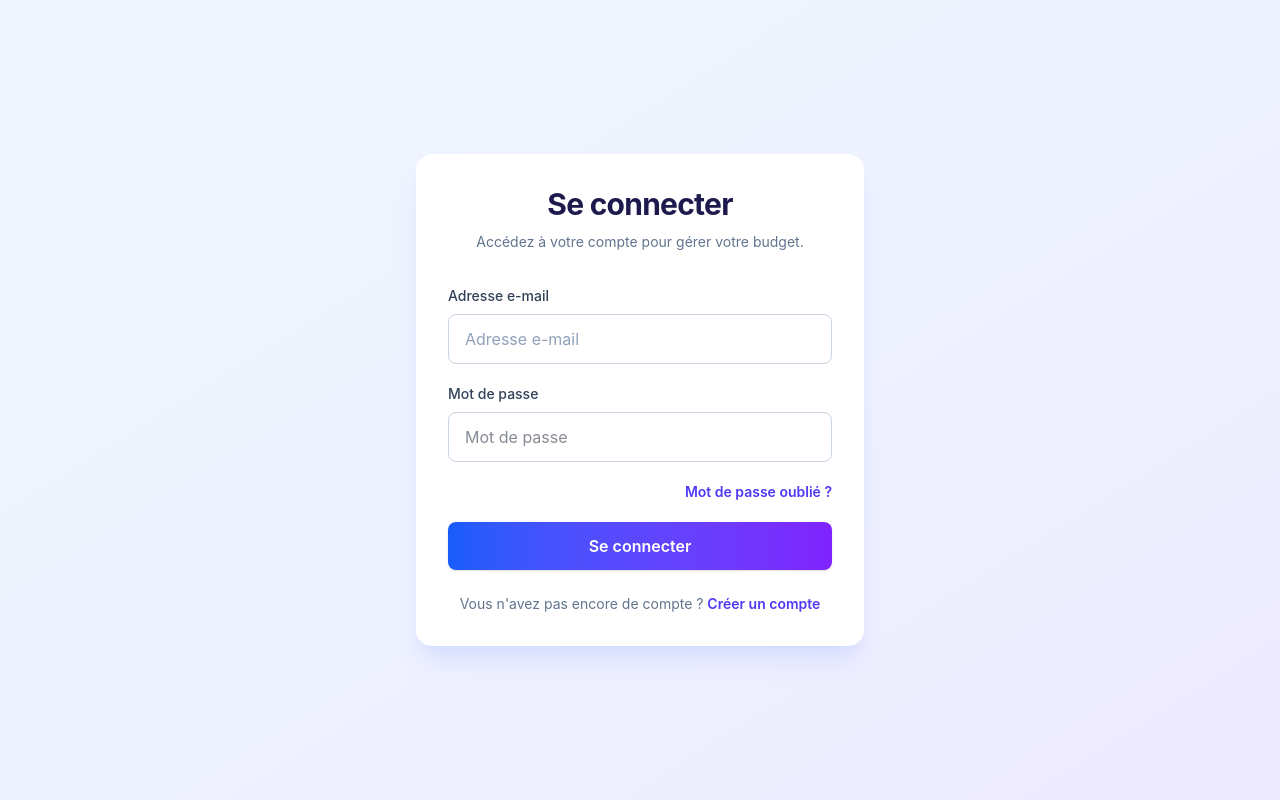
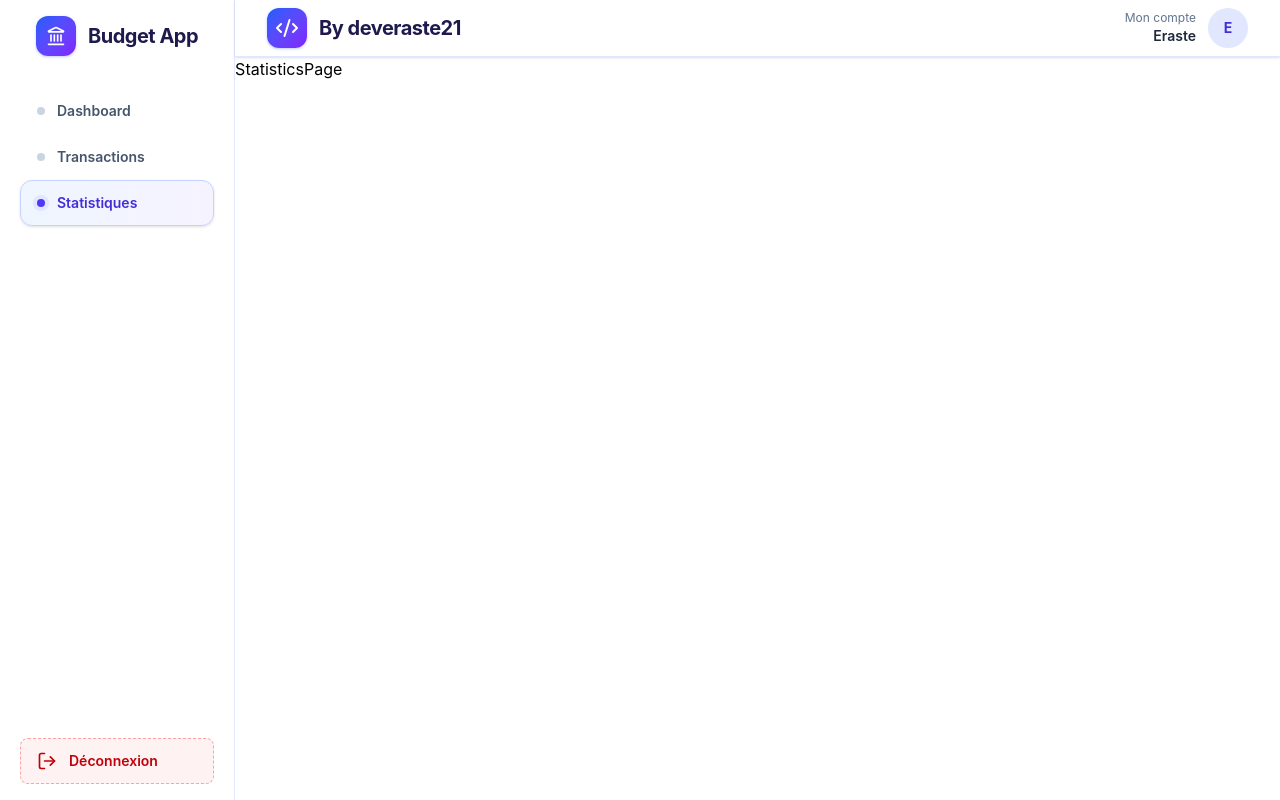
Before and after one commit to Eraste21/budget-app, a React (Vite) app in the folder frontend/: page /statistics in a window 1280 px wide. Before the commit this address led to /login. Built offline with nearby package versions, Linux system fonts and the light colour scheme; sample sign-in values are in the browser's storage.

Commit message:
Finalisation de la Sidebar ( + mise en place de la SidebarLink )

```diff
--- a/frontend/src/App.tsx
+++ b/frontend/src/App.tsx
@@ -5,6 +5,7 @@ import { DashboardPage } from "./pages/DashboardPage"
 import ProtectedRoute from "./components/ProtectedRoute"
 import { DashboardLayout } from "./layout/DashboardLayout"
 import { TransactionsPage } from "./pages/TransactionsPage"
+import { StatisticsPage } from "./pages/StatisticsPage"
 
 const App = () => {
 
@@ -22,6 +23,7 @@ const App = () => {
         >
           <Route path="/dashboard" element={<DashboardPage />} />
           <Route path="/transactions" element={<TransactionsPage />} />
+          <Route path="/statistics" element={<StatisticsPage />} />
           <Route path="*" element={<Navigate to="/login" replace />} />
         </Route>
       </Routes>
--- a/frontend/src/components/ui/Sidebar.tsx
+++ b/frontend/src/components/ui/Sidebar.tsx
@@ -1,7 +1,14 @@
 import { Landmark, LogOut } from "lucide-react"
 import { SidebarLink } from "./SidebarLink"
+import { useLocation } from "react-router-dom"
 
 export const Sidebar = () => {
+    const location = useLocation()
+    const links = [
+        {name: 'Dashboard', page: '/dashboard'},
+        {name: 'Transactions', page: '/transactions'},
+        {name: 'Statistiques', page: '/statistics'}
+    ]
     return (
         <aside className="flex min-h-screen flex-col border-r border-indigo-100 bg-white px-5 py-4">
             <div className="flex items-center gap-3 pl-4">
@@ -13,7 +20,9 @@ export const Sidebar = () => {
                 </h1>
             </div>
             <div className="mt-8 flex-1">
-        <SidebarLink />
+                {links.map((link) => (
+                    <SidebarLink name={link.name} isActive={location.pathname === link.page} page={link.page} />
+                ))}
             </div>
 
             <button
--- a/frontend/src/components/ui/SidebarLink.tsx
+++ b/frontend/src/components/ui/SidebarLink.tsx
@@ -1,5 +1,30 @@
-export const SidebarLink = () => {
+import { useNavigate } from "react-router-dom";
+
+type SidebarLinkProps = {
+  name: string;
+  isActive: boolean;
+  page: string;
+}
+
+export const SidebarLink = ({ name, isActive, page }: SidebarLinkProps) => {
+  const navigate = useNavigate()
   return (
-    <div>SidebarLink</div>
+    <div
+      className={`flex w-full cursor-pointer items-center gap-3 rounded-xl border px-4 py-3 text-sm font-semibold transition ${
+        isActive
+          ? 'border-indigo-200 bg-linear-to-r from-blue-50 to-violet-50 text-indigo-700 shadow-sm'
+          : 'border-transparent text-slate-600 hover:border-slate-200 hover:bg-slate-50 hover:text-indigo-700'
+      }`}
+      onClick={() => navigate(page)}
+      aria-current={isActive ? 'page' : undefined}
+    >
+      <span
+        className={`size-2 rounded-full ${
+          isActive ? 'bg-indigo-600 ring-4 ring-indigo-100' : 'bg-slate-300'
+        }`}
+        aria-hidden="true"
+      />
+      <span>{name}</span>
+    </div>
   )
 }
--- a/frontend/src/components/ui/Topbar.tsx
+++ b/frontend/src/components/ui/Topbar.tsx
@@ -7,7 +7,7 @@ export const Topbar = () => {
     const navigate = useNavigate()
 
     return (
-        <div className="flex min-h-14 w-full items-center justify-between border-b border-indigo-100 bg-white px-4 shadow-sm sm:px-6 lg:px-8">
+        <div className="flex min-h-14 w-full items-center justify-between border-b border-indigo-100 bg-white px-4 py-2 shadow-sm sm:px-6 lg:px-8">
             <div className="flex items-center gap-3 cursor-pointer" onClick={() => navigate('/dashboard')}>
                 <span className="flex size-10 items-center justify-center rounded-xl bg-linear-to-br from-blue-600 to-violet-600 text-lg font-bold text-white shadow-sm shadow-indigo-200">
                     <Code2 />
--- /dev/null
+++ b/frontend/src/pages/StatisticsPage.tsx
@@ -0,0 +1,5 @@
+export const StatisticsPage = () => {
+  return (
+    <div>StatisticsPage</div>
+  )
+}
```
Lines whose indentation alone changed are shown as unchanged.
